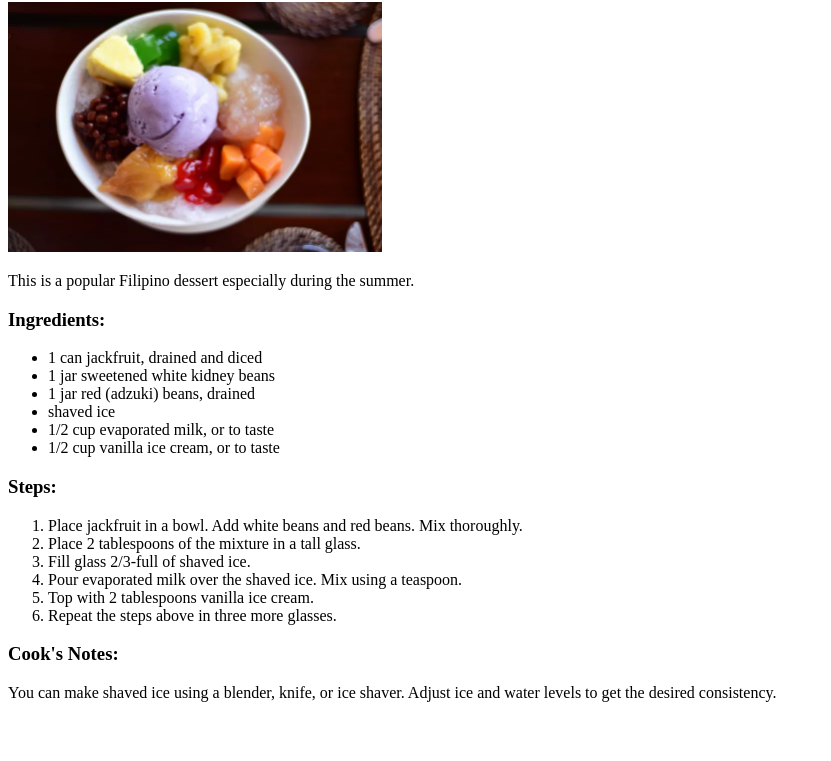
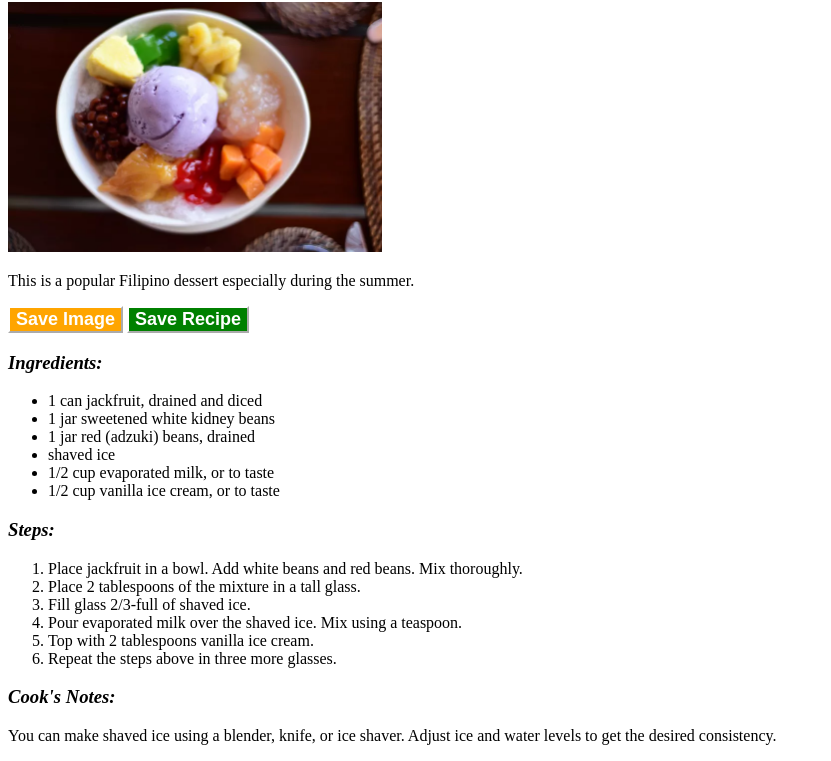
Before and after one commit to roaming-pixies/odin-recipes, a plain HTML site: page recipes/halo-halo.html in a window 1280 px wide. Shown: the part 78-839 px from the top of the page, without its empty margins (0-831 px from the left). Before the commit the page ends 800 px from the top, so only its background shows below. Drawn offline with Linux system fonts and the light colour scheme.

Commit message:
add css styling push previous updates (committed, but not pushed) prior to current changes

```diff
--- a/recipes/halo-halo.html
+++ b/recipes/halo-halo.html
@@ -3,11 +3,16 @@
     <head>
         <meta charset="UTF-8">
         <title>Halo-Halo Dessert Recipe</title>
+        <link rel="stylesheet" href="../style.css">
     </head>
     <body>
+        <div class="desc">
         <h1>Halo-Halo Dessert Recipe</h1>
         <img src="../img/halo-halo.jpg" alt="Halo-Halo Dessert" height="250">
         <p>This is a popular Filipino dessert especially during the summer.</p>
+        <button class="saveImg">Save Image</button>
+        <button class="saveReci">Save Recipe</button>
+        <div class="ingr">
         <h3>Ingredients:</h3>
             <ul>
                 <li>1 can jackfruit, drained and diced</li>
@@ -17,6 +22,8 @@
                 <li>1/2 cup evaporated milk, or to taste</li>
                 <li>1/2 cup vanilla ice cream, or to taste</li>
             </ul>
+        </div>
+        <div class="steps">
         <h3>Steps:</h3>
             <ol>
                 <li>Place jackfruit in a bowl. Add white beans and red beans. Mix thoroughly.</li>
@@ -26,7 +33,10 @@
                 <li>Top with 2 tablespoons vanilla ice cream.</li>
                 <li>Repeat the steps above in three more glasses.</li>
             </ol>
+        </div>
+        <div class="notes">
         <h3>Cook's Notes:</h3>
         <p>You can make shaved ice using a blender, knife, or ice shaver. Adjust ice and water levels to get the desired consistency.</p>
+        </div>
     </body>
 </html>
--- /dev/null
+++ b/style.css
@@ -0,0 +1,18 @@
+button {
+    color: #ffffff;
+    font-size: 18px;
+    font-weight: bold;
+    border-color: white;
+}
+
+.saveImg {
+    background-color: orange;
+}
+
+.saveReci {
+    background-color: green;
+}
+
+.ingr h3, .steps h3, .notes h3 {
+    font-style: italic;
+}
```
Also changed, not shown: index.html (+2 -1 lines), recipes/bistek.html (+9 -0 lines), samples.html (added).
